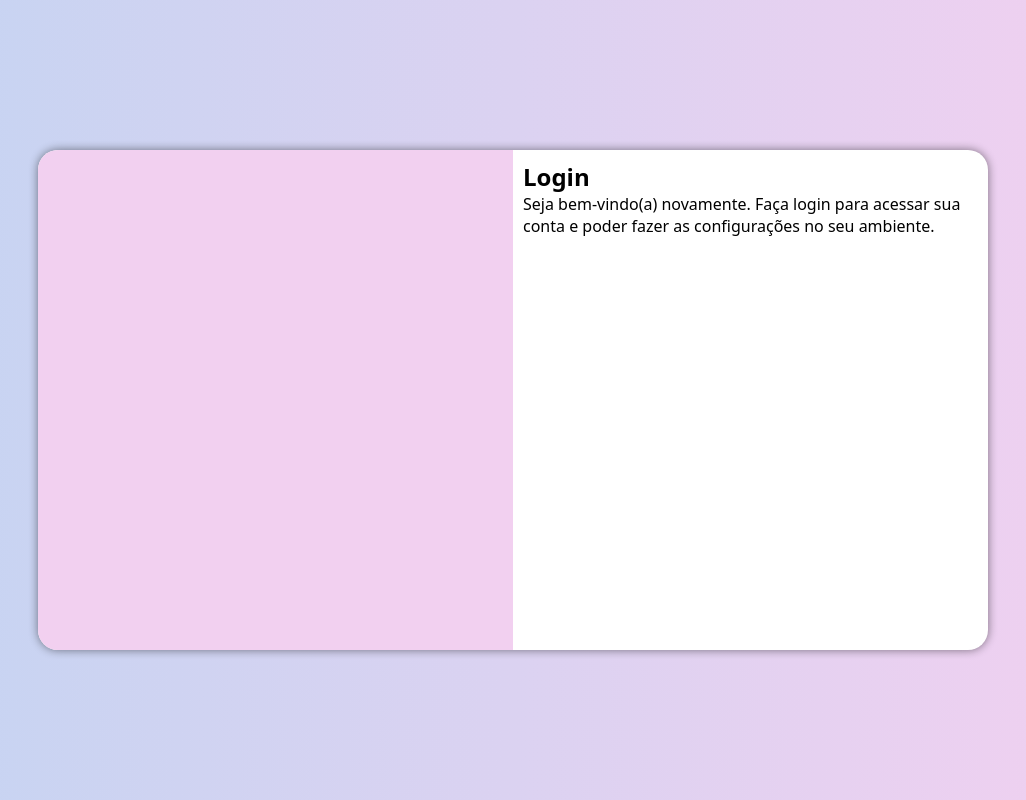
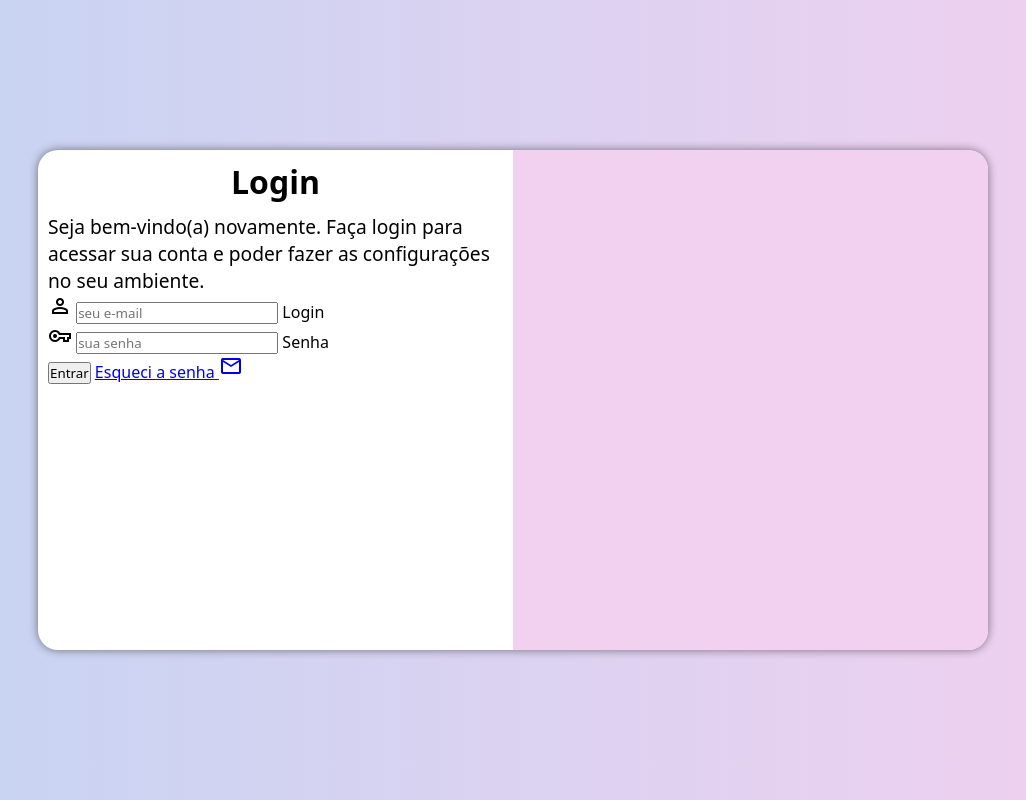
Before and after one commit to PauloAndreD/projeto-login, a plain HTML site: page index.html in a window 1280 px wide. Shown: the whole page, without its empty margins (127-1153 px from the left). Drawn offline with nearby package versions, Linux system fonts and the light colour scheme.

Commit message:
adicionei o formulario

```diff
--- a/estilos/media-query.css
+++ b/estilos/media-query.css
@@ -33,13 +33,21 @@
     }
 
     section#login > div#imagem {
-        float: left;
+        float: right;
         width: 50%;
         height: 100%;
     }
 
     section#login > div#formulario {
-        float: right;
+        float: left;
         width: 50%;
     }
+
+    div#formulario > h1 {
+        font-size: 2em;
+    }
+
+    div#formulario > p {
+        font-size: 1.2em;
+    }
 }
--- a/estilos/style.css
+++ b/estilos/style.css
@@ -55,3 +55,8 @@ section#login > div#formulario {
     display: block;
     padding: 10px;
 }
+
+div#formulario > h1 {
+    text-align: center;
+    margin-bottom: 10px;
+}
--- a/index.html
+++ b/index.html
@@ -5,6 +5,7 @@
     <meta http-equiv="X-UA-Compatible" content="IE=edge">
     <meta name="viewport" content="width=device-width, initial-scale=1.0">
     <title>Login</title>
+    <link href="https://fonts.googleapis.com/css2?family=Material+Symbols+Outlined" rel="stylesheet" />
     <link rel="stylesheet" href="estilos/style.css">
     <link rel="stylesheet" href="estilos/media-query.css">
 </head>
@@ -18,8 +19,25 @@
                 <h1>Login</h1>
                 <p>Seja bem-vindo(a) novamente. Faça login para acessar sua conta e poder
                 fazer as configurações no seu ambiente.</p>
-                <form action="login.php" method="post">
+                <form action="login.php" method="post" autocomplete="on">
+                    <div class="campo">
+                        <span class="material-symbols-outlined">person</span>
+                        <input type="email" name="login" id="ilogin" placeholder="seu e-mail" autocomplete="email"
+                        required maxlength="30">
+                        <label for="ilogin">Login</label>
 
+                    </div>
+                    <div class="campo">
+                        <span class="material-symbols-outlined">vpn_key</span>
+                        <input type="password" name="senha" id="isenha" placeholder="sua senha" autocomplete="current-password"
+                        required minlength="8" maxlength="20">
+                        <label for="isenha">Senha</label>
+
+                    </div>
+                    <input type="submit" value="Entrar">
+                    <a href="esquece.html">
+                        Esqueci a senha <span class="material-symbols-outlined">mail</span>
+                    </a>
                 </form>
             </div>
         </section>
```
